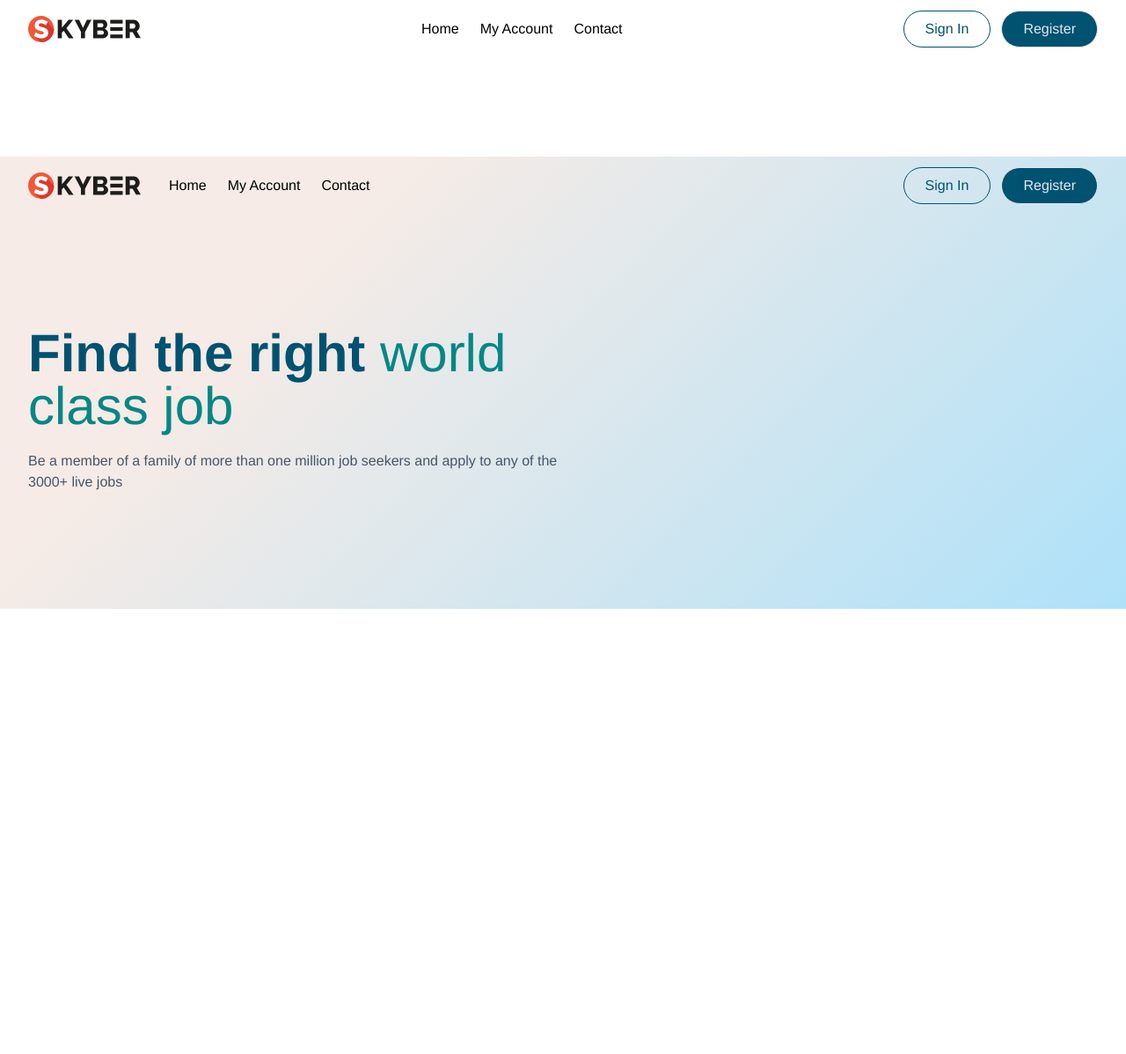
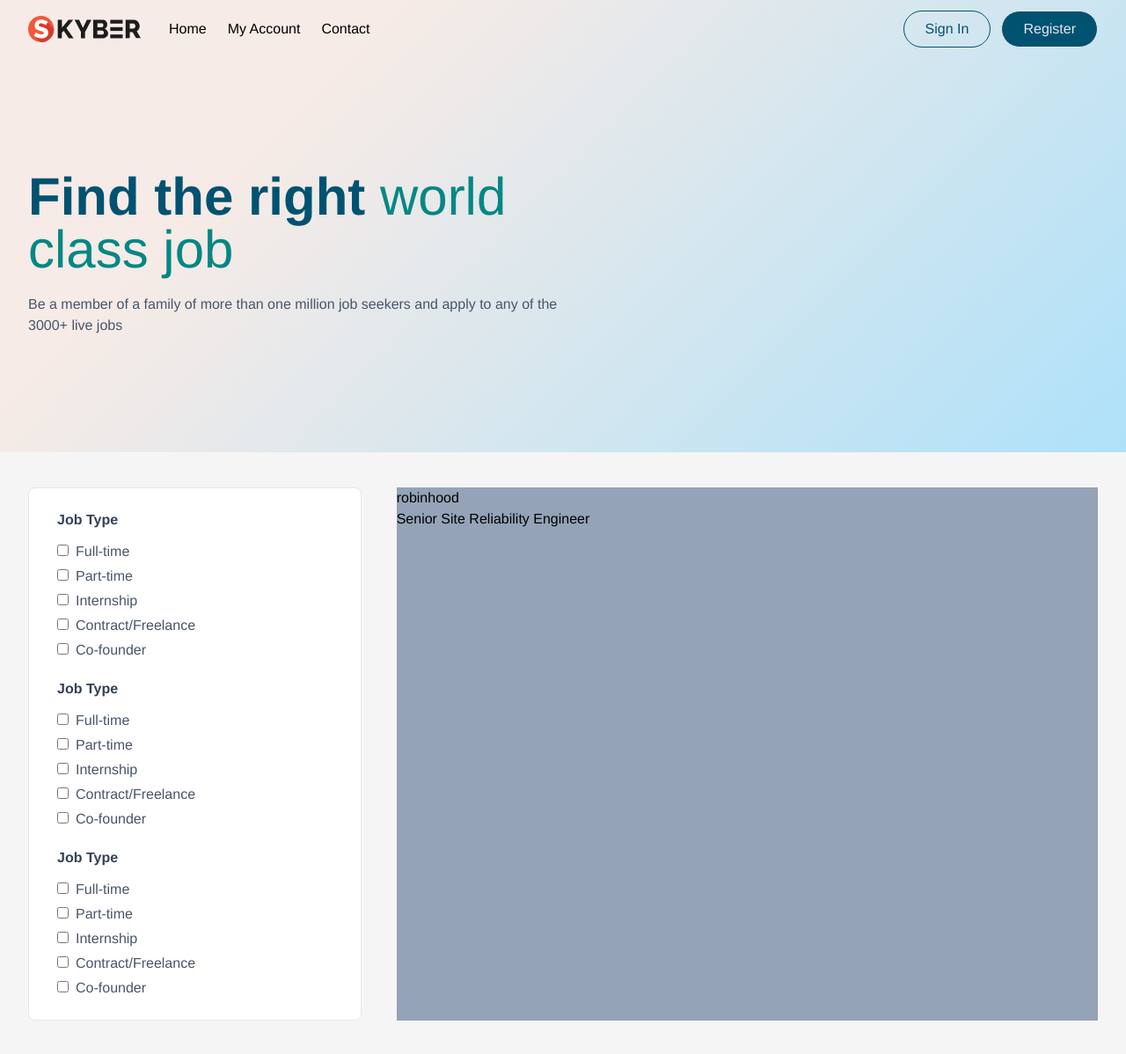
Before and after one commit to ShuvoMallick01/Job-Website-Tailwindcss-VueJS, a Vue app: page / in a window 1280 px wide. Shown: the whole page at 88% size. Before the commit the page ends 800 px from the top, so only its background shows below. Built offline with nearby package versions, Linux system fonts and the light colour scheme.

Commit message:
Coding for Filter Left Section

```diff
--- a/index.html
+++ b/index.html
@@ -4,21 +4,28 @@
     <meta charset="UTF-8" />
     <link rel="icon" href="/favicon.ico" />
     <meta name="viewport" content="width=device-width, initial-scale=1.0" />
+    <link
+      rel="stylesheet"
+      href="https://cdnjs.cloudflare.com/ajax/libs/font-awesome/6.4.2/css/all.min.css"
+      integrity="sha512-z3gLpd7yknf1YoNbCzqRKc4qyor8gaKU1qmn+CShxbuBusANI9QpRohGBreCFkKxLhei6S9CQXFEbbKuqLg0DA=="
+      crossorigin="anonymous"
+      referrerpolicy="no-referrer"
+    />
     <title>Vite App</title>
   </head>
-  <body>
+  <body class="bg-[#F5F5F5]">
     <div id="app" class=""></div>
 
     <!-- Javascript -->
     <script type="module" src="/src/main.js"></script>
 
-    <script
+    <!-- <script
       type="module"
       src="https://unpkg.com/ionicons@7.1.0/dist/ionicons/ionicons.esm.js"
     ></script>
     <script
       nomodule
       src="https://unpkg.com/ionicons@7.1.0/dist/ionicons/ionicons.js"
-    ></script>
+    ></script> -->
   </body>
 </html>
--- a/src/App.vue
+++ b/src/App.vue
@@ -1,47 +1,38 @@
 <template>
-  <!-- Navbar -->
-  <header
-    class="myContainer md:flex justify-between items-center py-3 space-y-3 md:space-y-0"
+  <!-- Animated Navbar -->
+  <!-- <header
+    class="bg-gray-900 text-gray-100 py-3.5 px-6 shadow md:flex justify-between items-center"
   >
     <a
-      ><img src="./assets/images/logo-skyber.svg" class="w-32 shrink-0" alt=""
+      ><img
+        src="./assets/images/logo-skyber-white.svg"
+        class="w-32 shrink-0"
+        alt=""
     /></a>
 
-    <!-- icon -->
-    <span class="text-3xl cursor-pointer md:hidden block"
-      ><ion-icon name="menu-outline" onclick="menu(this)"></ion-icon
+    <span
+      @click="menuToggle"
+      class="text-2xl cursor-pointer md:hidden absolute right-6 top-3"
+      ><i :class="[open ? 'fa-solid fa-x' : 'fa-solid fa-bars']"></i
     ></span>
 
-    <!-- <ul
-          class="md:flex gap-4 font-light flex-wrap z-[-1] md:z-auto md:static absolute bg-white w-full left-0 md:w-auto md:py-0 py-4 md:pl-0 pl-7  top-[-400px] transition300"
-        > -->
+    <ul
+      class="md:flex md:items-center gap-10 md:px-0 px-10 ms-0 md:py-0 py-5 md:static absolute bg-gray-900 md:w-auto w-full top-14 duration-400 ease-in"
+      :class="[open ? 'leeft-0' : 'left-[-100%]']"
+    >
+      <li
+        v-for="link in links"
+        class="hover:font-medium hover:text-primary transition300 md:my-0 my-6"
+      >
+        <a :href="link.link">{{ link.name }}</a>
+      </li>
 
-    <ul class="flex gap-6">
-      <a href="#"
-        ><li class="hover:font-medium hover:text-primary transition300">
-          Home
-        </li></a
-      >
-
-      <a href="#"
-        ><li class="hover:font-medium hover:text-primary transition300">
-          My Account
-        </li></a
-      >
-      <a href="#"
-        ><li class="hover:font-medium hover:text-primary transition300">
-          Contact
-        </li></a
-      >
+      <div class="md:flex gap-0 md:items-center md:ms-15">
+        <button class="btn btn-outline-primary me-3">Sign In</button>
+        <button class="btn btn-primary">Register</button>
+      </div>
     </ul>
-
-    <div class="flex gap-4 flex-wrap md:block">
-      <button class="btn btn-outline-primary me-3">Sign In</button>
-      <button class="btn btn-primary">Register</button>
-    </div>
-  </header>
-
-  <div class="mt-28"></div>
+  </header> -->
 
   <!-- NAVBAR & BANNER -->
   <section class="gradient">
@@ -97,16 +88,122 @@
       </p>
     </div>
   </section>
+
+  <!-- FILTER & JOB CARD -->
+  <section class="myContainer py-10 grid grid-cols-3 lg:gap-10 sm:gap-3">
+    <!-- Filter -->
+    <div class="filter border py-6 lg:px-8 px-5 rounded-lg space-y-5 bg-white">
+      <!-- Job Type -->
+      <div class="">
+        <h3 class="h6 font-semibold text-slate-700 mb-3">Job Type</h3>
+        <div class="text-slate-600 font-light space-y-1">
+          <div class="form-check">
+            <input class="mr-2" type="checkbox" id="fulltime" />
+            <label class="" for="fulltime">Full-time</label>
+          </div>
+          <div class="form-check">
+            <input class="mr-2" type="checkbox" id="fulltime" />
+            <label class="" for="fulltime">Part-time</label>
+          </div>
+          <div class="form-check">
+            <input class="mr-2" type="checkbox" id="fulltime" />
+            <label class="" for="fulltime">Internship</label>
+          </div>
+          <div class="form-check">
+            <input class="mr-2" type="checkbox" id="fulltime" />
+            <label class="" for="fulltime">Contract/Freelance</label>
+          </div>
+          <div class="form-check">
+            <input class="mr-2" type="checkbox" id="fulltime" />
+            <label class="" for="fulltime">Co-founder</label>
+          </div>
+        </div>
+      </div>
+
+      <!-- Job Type -->
+      <div class="">
+        <h3 class="h6 font-semibold text-slate-700 mb-3">Job Type</h3>
+        <div class="text-slate-600 font-light space-y-1">
+          <div class="form-check">
+            <input class="mr-2" type="checkbox" id="fulltime" />
+            <label class="" for="fulltime">Full-time</label>
+          </div>
+          <div class="form-check">
+            <input class="mr-2" type="checkbox" id="fulltime" />
+            <label class="" for="fulltime">Part-time</label>
+          </div>
+          <div class="form-check">
+            <input class="mr-2" type="checkbox" id="fulltime" />
+            <label class="" for="fulltime">Internship</label>
+          </div>
+          <div class="form-check">
+            <input class="mr-2" type="checkbox" id="fulltime" />
+            <label class="" for="fulltime">Contract/Freelance</label>
+          </div>
+          <div class="form-check">
+            <input class="mr-2" type="checkbox" id="fulltime" />
+            <label class="" for="fulltime">Co-founder</label>
+          </div>
+        </div>
+      </div>
+
+      <!-- Job Type -->
+      <div class="">
+        <h3 class="h6 font-semibold text-slate-700 mb-3">Job Type</h3>
+        <div class="text-slate-600 font-light space-y-1">
+          <div class="form-check">
+            <input class="mr-2" type="checkbox" id="fulltime" />
+            <label class="" for="fulltime">Full-time</label>
+          </div>
+          <div class="form-check">
+            <input class="mr-2" type="checkbox" id="fulltime" />
+            <label class="" for="fulltime">Part-time</label>
+          </div>
+          <div class="form-check">
+            <input class="mr-2" type="checkbox" id="fulltime" />
+            <label class="" for="fulltime">Internship</label>
+          </div>
+          <div class="form-check">
+            <input class="mr-2" type="checkbox" id="fulltime" />
+            <label class="" for="fulltime">Contract/Freelance</label>
+          </div>
+          <div class="form-check">
+            <input class="mr-2" type="checkbox" id="fulltime" />
+            <label class="" for="fulltime">Co-founder</label>
+          </div>
+        </div>
+      </div>
+    </div>
+
+    <!-- Job Card -->
+    <div class="col-span-2 bg-slate-400">
+      <div>
+        <p>robinhood</p>
+        <h4>Senior Site Reliability Engineer</h4>
+      </div>
+    </div>
+  </section>
 </template>
 
+<!-- FUNCTIONALITY -->
 <script>
 export default {
+  data() {
+    return {
+      links: [
+        { name: "Home", link: "#" },
+        { name: "Account", link: "#" },
+        { name: "Contact", link: "#" },
+        { name: "Blog", link: "#" },
+      ],
+
+      open: false,
+    };
+  },
   methods: {
-    // nav:{
-    //   menu(e) {
-    //     e.name === "menu" (e.name = (e.name="close",list.classList.add('top-[80px]'), list.classList.add('opacity-100')):(e.name="menu", list.classList.remove('top-[80px]'),list.classList.remove('opacity-100')));
-    //   }
-    // }
+    menuToggle() {
+      return (this.open = !this.open);
+    },
   },
 };
 </script>
--- a/src/assets/css/main.css
+++ b/src/assets/css/main.css
@@ -5,6 +5,10 @@
 @layer components {
   .myContainer {
     @apply container mx-auto px-4 sm:px-6 lg:px-8;
+  }
+
+  .myContainerFuild {
+    @apply px-4 sm:px-6 lg:px-8;
   }
 
   .gradient {
```
